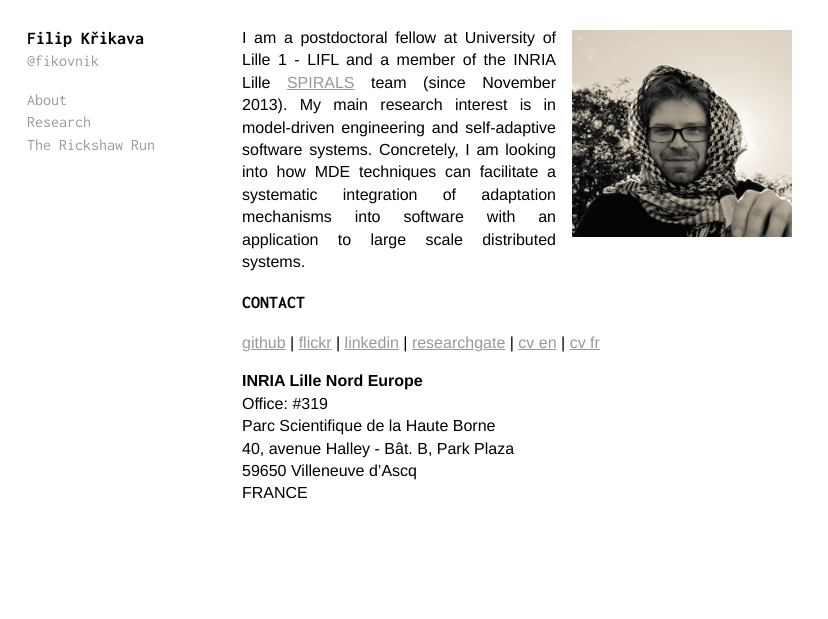
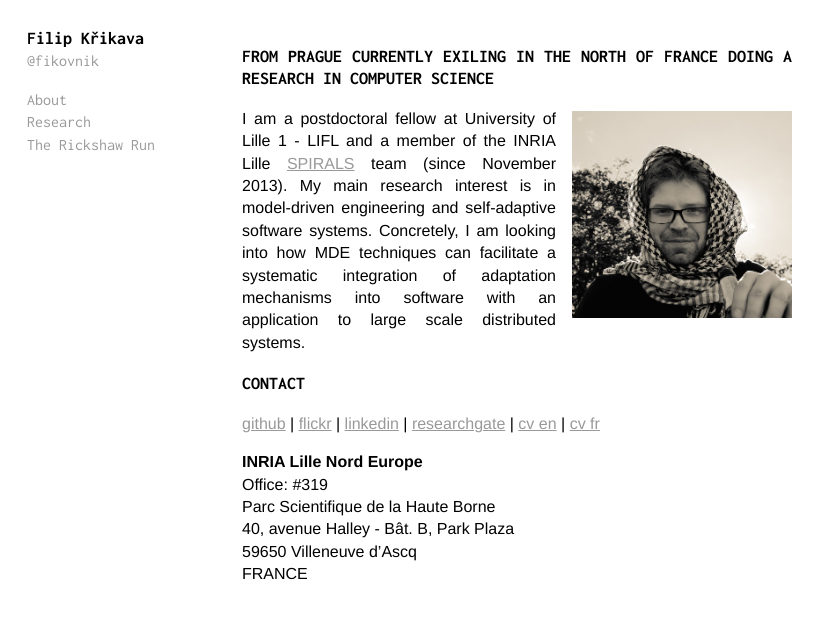
Before and after one commit to fikovnik/fikovnik.github.com, a Jekyll site: the page built from index.md, in a window 1280 px wide. Shown: the top 619 px of the page, without its empty margins (0-828 px from the left). Built offline with Jekyll 4.4.1, drawn with Linux system fonts in a browser that asks for light colours.

Commit message:
Added headings

```diff
--- a/_layouts/default.html
+++ b/_layouts/default.html
@@ -33,37 +33,19 @@
 					<ul class='section' id='section_root'>
 							<li id='exhibit_about' class='exhibit_title'><a href='/'>About</a></li>
 						{% for exhibit in site.categories.exhibit %}
-							<li id='exhibit_{{exhibit.id}}' class='exhibit_title'><a href='{{exhibit.url}}'>{{exhibit.title | }}</a></li>
-						{%  endfor %}
+						  <li id='exhibit_{{exhibit.id}}' class='exhibit_title'><a href='{{exhibit.url}}'>{{ exhibit.title }}</a></li>
+    				{%  endfor %}
 					</ul>
 				</div>
 		</div>
-		{% if page.title == 'index' %}
-			{% assign counter = 0 %}
-			{% for exhibit in site.categories.exhibit %}
-				{% if exhibit.home == true and counter == 0 %}
-					{% assign counter = 1 %}
-					<div id='exhibit'>
-						<div class='container'>
-							<div class='top'><!-- --></div>
-							<!-- text and image -->
-							<p><strong>{{ exhibit.title }}</strong></p>
-							{{ exhibit.content }}
-							<!-- end text and image -->
-						</div>
-					</div>
-				{% endif %}
-			{%  endfor %}
-		{% else %}
 		<div id='exhibit'>
 			<div class='container'>
 				<div class='top'><!-- --></div>
 				<!-- text and image -->
-				<!-- <h1>{{ page.title }}</h1> -->
+				<h1>{{ page.title }}</h1>
 				{{ content }}
 				<!-- end text and image -->
 			</div>
 		</div>
-		{% endif %}
 	</body>
 </html>
--- a/index.md
+++ b/index.md
@@ -1,5 +1,5 @@
 ---
-  title: about
+  title: from prague currently exiling in the north of france doing a research in computer science
   layout: default
 ---
 
```
